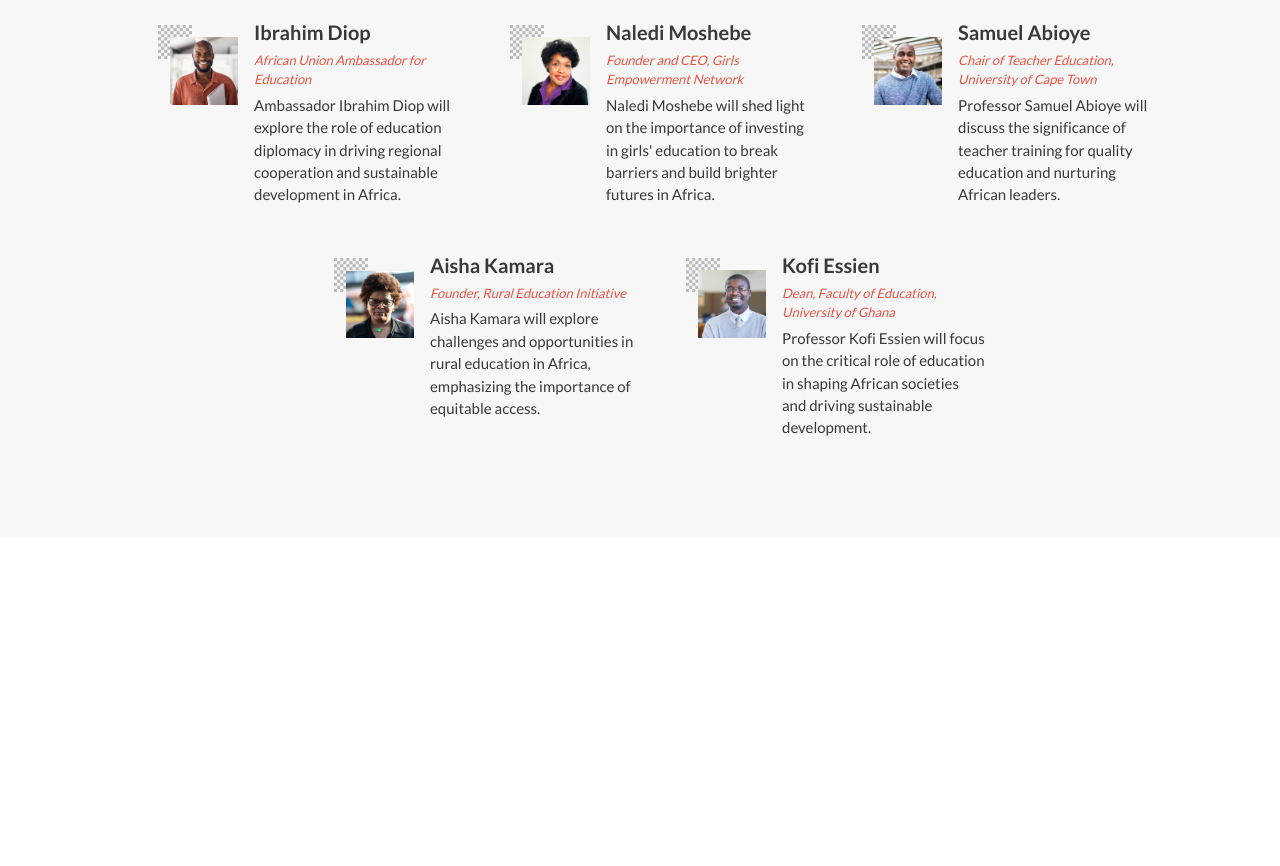
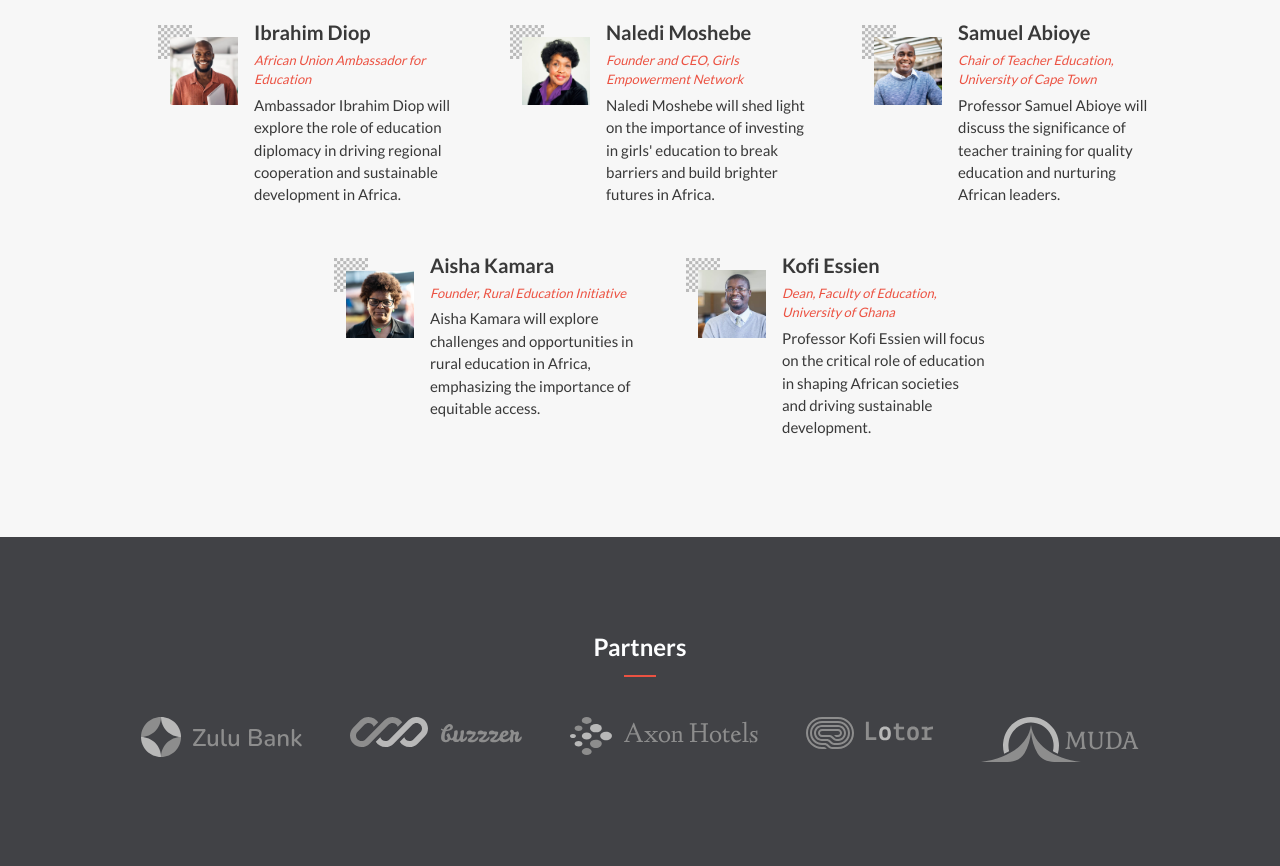
Before and after one commit to henokkhm/microverse-module-1-capstone-project, a website with bundled scripts: page src/index.html in a window 1280 px wide. Shown: the part 1738-2604 px from the top of the page. Before the commit the page ends 2275 px from the top, so only its background shows below. Built offline with nearby package versions, Linux system fonts and the light colour scheme.

Commit message:
Add partners section styles

```diff
--- a/src/css/style.css
+++ b/src/css/style.css
@@ -9,6 +9,7 @@
   --gray-500: #d3d3d3;
   --gray-600: #626060;
   --gray-700: #393939;
+  --gray-750: #414246;
   --gray-800: #3e3e3e;
   --white: #fff;
   --off-white: #fdfeff;
@@ -461,7 +462,6 @@ body {
     text-align: center;
   }
 }
-
 /* ============================================================ */
 
 /* Speakers Section Styles */
@@ -497,7 +497,7 @@ body {
 
 .speakers__card:hover {
   border: 1px solid var(--primary-color-500);
-  box-shadow: 1px 10px 23px 0px rgba(0,0,0,0.1);
+  box-shadow: 1px 10px 23px 0px rgba(0, 0, 0, 0.1);
   transform: scale(1.03);
 }
 
@@ -557,7 +557,6 @@ body {
   }
 }
 
-
 /* Speakers Section Styles (Desktop) */
 @media (min-width: 768px) {
   .speakers {
@@ -590,3 +589,52 @@ body {
   .speakers__speaker-intro {
   }
 }
+/* ============================================================ */
+
+/* Partners Section Styles */
+.partners {
+  background-color: var(--gray-750);
+  padding: 64px 0;
+}
+
+.partners__headline {
+  color: var(--off-white);
+}
+
+.partners__cards-wrapper {
+  display: flex;
+  flex-wrap: wrap;
+  justify-content: center;
+  padding: 1.5rem 1rem;
+  gap: 3rem;
+  list-style: none;
+}
+
+.partners__logo {
+  transition: transform 150ms ease-in;
+}
+
+.partners__logo:hover {
+  transform: scale(1.06);
+}
+
+.partners__logo__img {
+}
+
+/* Partners Section Styles (Desktop) */
+@media (min-width: 768px) {
+  .partners {
+  }
+
+  .partners__headline {
+  }
+
+  .partners__cards-wrapper {
+  }
+
+  .partners__logo {
+  }
+
+  .partners__logo__img {
+  }
+}
--- a/src/index.html
+++ b/src/index.html
@@ -162,6 +162,19 @@
           <ul id="speakers__cards-wrapper" class="speakers__cards-wrapper"></ul>
         </div>
       </section>
+      <section class="partners">
+      <div class="container">
+      <h2 class="partners__headline small-underline">Partners</h2>
+      <ul class="partners__cards-wrapper">
+        <li class="partners__logo"><a href="#"><img class="partners__logo__img" src="assets/partner-logos/zulu.svg" alt=""></a></li>
+        <li class="partners__logo"><a href="#"><img class="partners__logo__img" src="assets/partner-logos/buzzzer.svg" alt=""></a></li>
+        <li class="partners__logo"><a href="#"><img class="partners__logo__img" src="assets/partner-logos/axon.svg" alt=""></a></li>
+        <li class="partners__logo"><a href="#"><img class="partners__logo__img" src="assets/partner-logos/lotor.svg" alt=""></a></li>
+        <li class="partners__logo"><a href="#"><img class="partners__logo__img" src="assets/partner-logos/muda.svg" alt=""></a></li>
+      </ul>
+      </div>
+      </section>
+
     </main>
     <script src="js/script.js" type="module"></script>
     <script src="js/mobile-menu-logic.js" type="module"></script>
```
Also changed, not shown: src/assets/partner-logos/axon.svg (added), src/assets/partner-logos/buzzzer.svg (added), src/assets/partner-logos/lotor.svg (added), src/assets/partner-logos/muda.svg (added), src/assets/partner-logos/zulu.svg (added).
